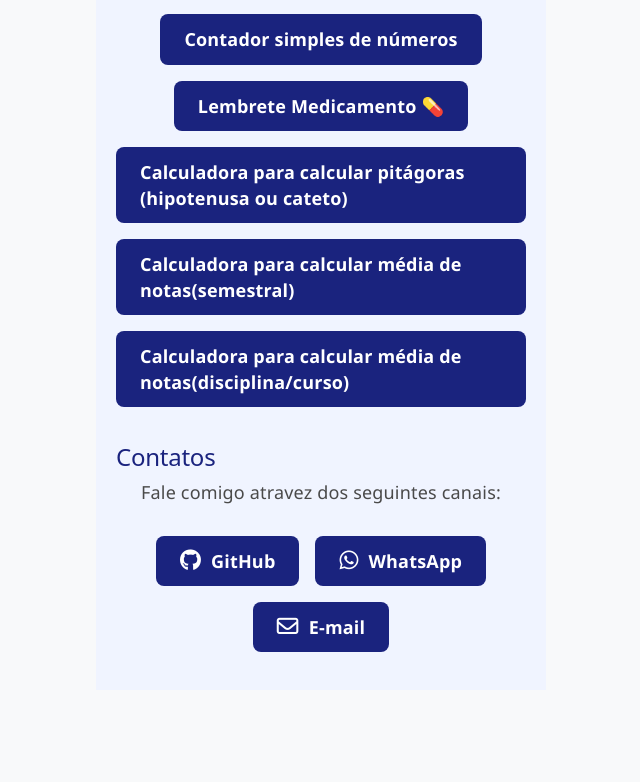
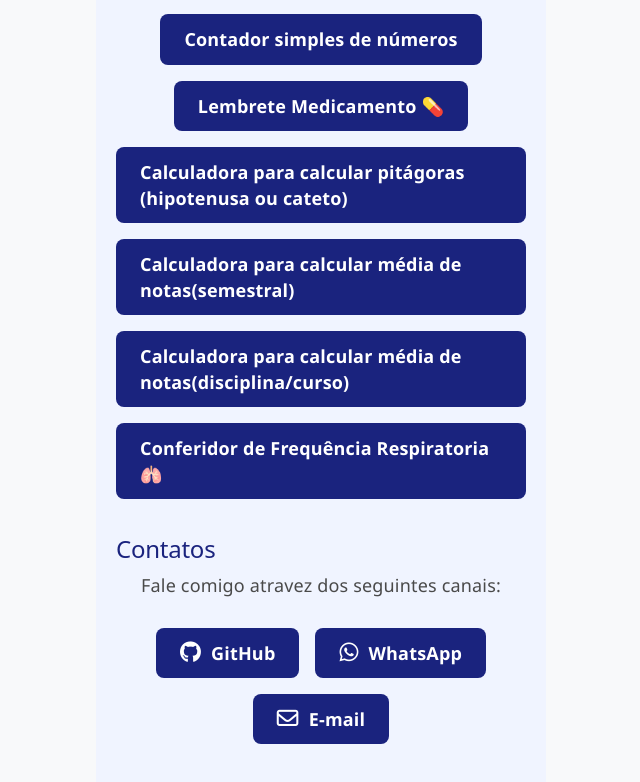
Before and after one commit to samylleribeiro/portifolio-react, a React (Vite) app: page / in a window 1280 px wide. Shown: the part 5891-6673 px from the top of the page, without its empty margins (319-959 px from the left). Before the commit the page ends 6581 px from the top, so only its background shows below. Built offline with nearby package versions, Linux system fonts and the light colour scheme.

Commit message:
adicionando um conferidor de frequência respiratória

```diff
--- a/src/App.jsx
+++ b/src/App.jsx
@@ -729,6 +729,15 @@ function App() {
                Calculadora para calcular média de notas(disciplina/curso)
             </a>
           </li>
+           <li>
+           <a
+              href="https://samylleribeiro.github.io/frequencia-respiratoria/"
+              target="_blank"
+              rel="noreferrer"
+            >
+               Conferidor de Frequência Respiratoria 🫁
+            </a>
+          </li>
         </ul>
 
       </section>
```
